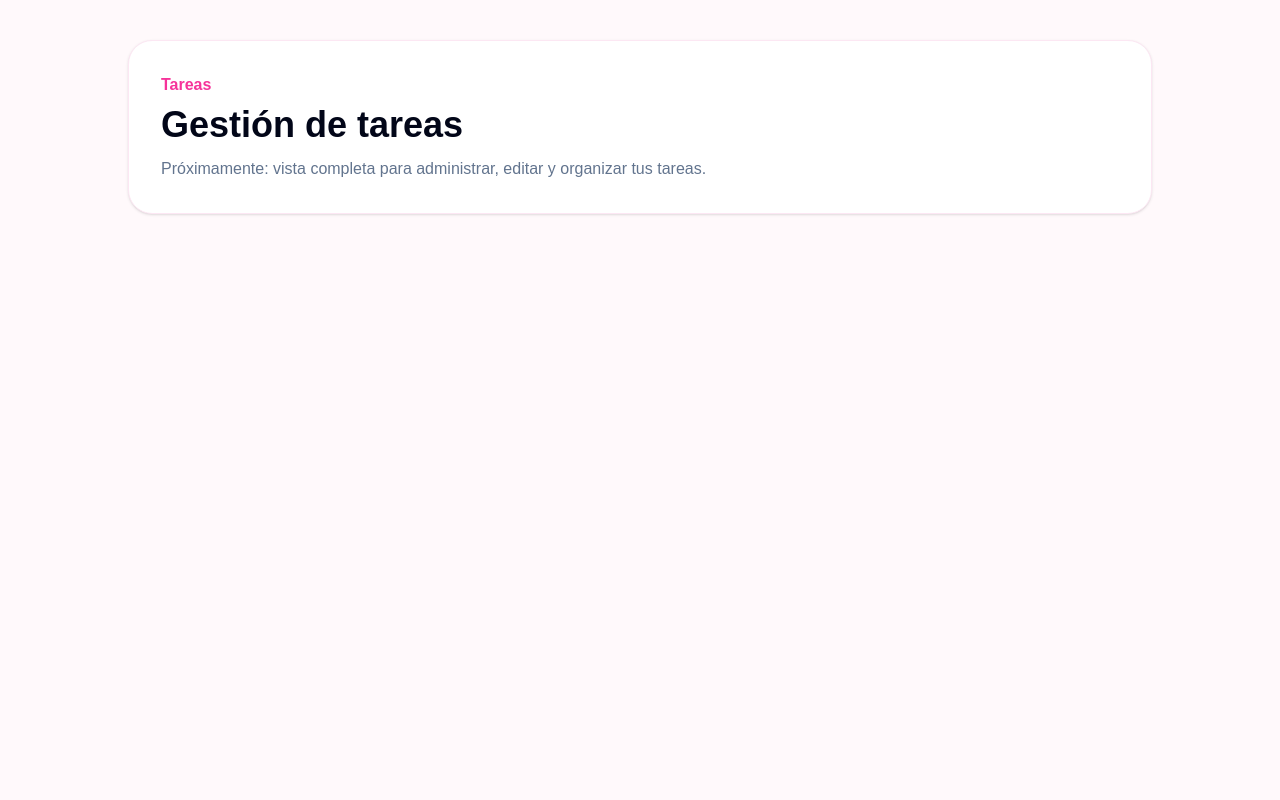
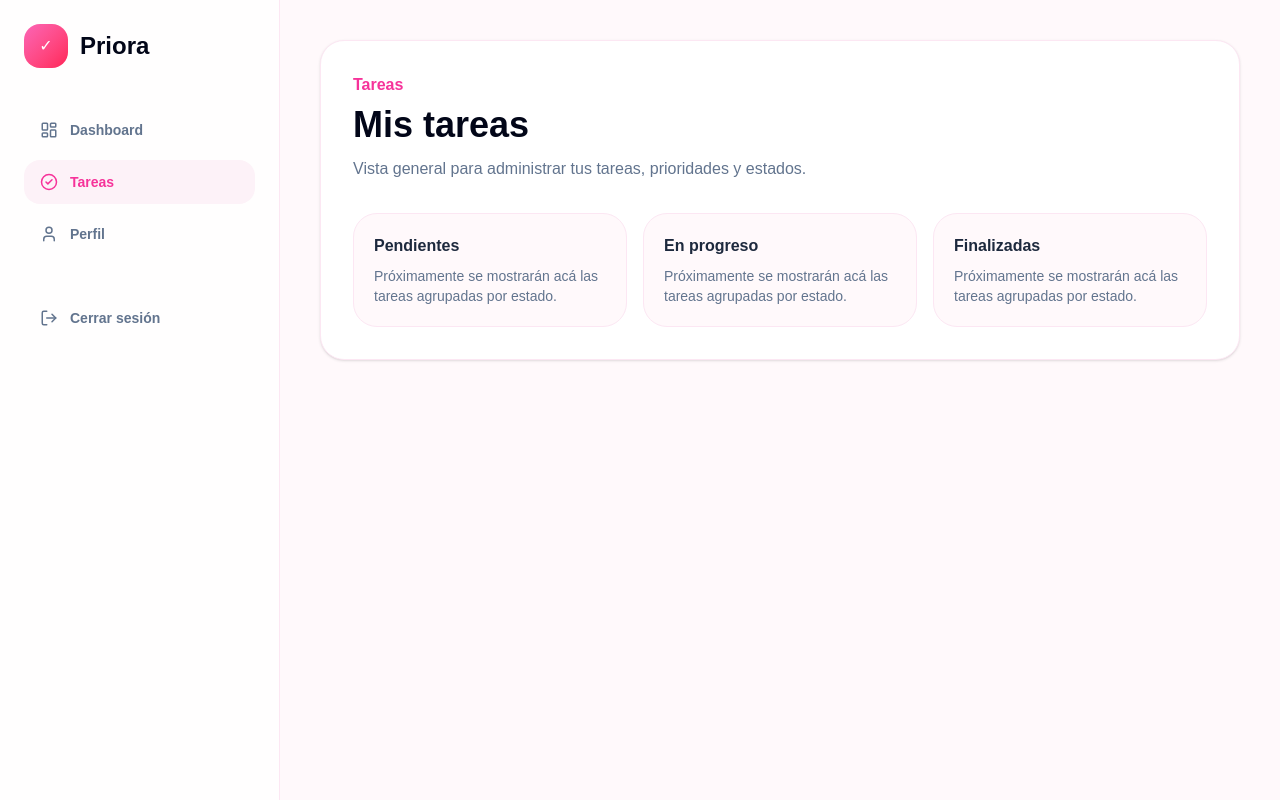
Before and after one commit to moracicero/priora, a Next.js app: page /tasks in a window 1280 px wide. Built offline with nearby package versions, Linux system fonts and the light colour scheme; no server answers.

Commit message:
feat: add app shell and secondary views

```diff
--- a/app/profile/page.tsx
+++ b/app/profile/page.tsx
@@ -1,13 +1,33 @@
+import { AppShell } from "../../components/layout/AppShell";
+
 export default function ProfilePage() {
   return (
-    <main className="min-h-screen bg-[#FFF9FB] p-10 text-slate-950">
-      <section className="mx-auto max-w-5xl rounded-3xl border border-pink-100 bg-white p-8 shadow-sm">
+    <AppShell>
+      <section className="rounded-3xl border border-pink-100 bg-white p-8 shadow-sm">
         <p className="font-bold text-pink-500">Perfil</p>
         <h1 className="mt-2 text-4xl font-black">Mi perfil</h1>
         <p className="mt-3 text-slate-500">
-          Próximamente: información de usuario, estadísticas personales y preferencias.
+          Espacio para visualizar información del usuario, métricas personales y preferencias.
         </p>
+
+        <div className="mt-8 grid gap-4 md:grid-cols-4">
+          {[
+            ["📋", "Tareas", "Gestioná tu productividad"],
+            ["🔥", "Progreso", "Medí tu avance semanal"],
+            ["⚡", "Prioridad", "Detectá tareas importantes"],
+            ["✨", "IA", "Recibí sugerencias inteligentes"],
+          ].map(([icon, title, text]) => (
+            <article
+              key={title}
+              className="rounded-3xl border border-pink-100 bg-[#FFF9FB] p-5"
+            >
+              <p className="text-3xl">{icon}</p>
+              <h2 className="mt-3 font-black">{title}</h2>
+              <p className="mt-1 text-sm text-slate-500">{text}</p>
+            </article>
+          ))}
+        </div>
       </section>
-    </main>
+    </AppShell>
   );
 }
--- a/app/tasks/page.tsx
+++ b/app/tasks/page.tsx
@@ -1,13 +1,29 @@
+import { AppShell } from "../../components/layout/AppShell";
+
 export default function TasksPage() {
   return (
-    <main className="min-h-screen bg-[#FFF9FB] p-10 text-slate-950">
-      <section className="mx-auto max-w-5xl rounded-3xl border border-pink-100 bg-white p-8 shadow-sm">
+    <AppShell>
+      <section className="rounded-3xl border border-pink-100 bg-white p-8 shadow-sm">
         <p className="font-bold text-pink-500">Tareas</p>
-        <h1 className="mt-2 text-4xl font-black">Gestión de tareas</h1>
+        <h1 className="mt-2 text-4xl font-black">Mis tareas</h1>
         <p className="mt-3 text-slate-500">
-          Próximamente: vista completa para administrar, editar y organizar tus tareas.
+          Vista general para administrar tus tareas, prioridades y estados.
         </p>
+
+        <div className="mt-8 grid gap-4 md:grid-cols-3">
+          {["Pendientes", "En progreso", "Finalizadas"].map((title) => (
+            <article
+              key={title}
+              className="rounded-3xl border border-pink-100 bg-[#FFF9FB] p-5"
+            >
+              <h2 className="font-black text-slate-800">{title}</h2>
+              <p className="mt-2 text-sm text-slate-500">
+                Próximamente se mostrarán acá las tareas agrupadas por estado.
+              </p>
+            </article>
+          ))}
+        </div>
       </section>
-    </main>
+    </AppShell>
   );
 }
--- /dev/null
+++ b/components/layout/AppShell.tsx
@@ -0,0 +1,70 @@
+"use client";
+
+import Link from "next/link";
+import { usePathname, useRouter } from "next/navigation";
+import { CheckCircle2, LayoutDashboard, LogOut, User } from "lucide-react";
+import { signOut } from "../../hooks/useAuth";
+
+const links = [
+  { href: "/dashboard", label: "Dashboard", icon: LayoutDashboard },
+  { href: "/tasks", label: "Tareas", icon: CheckCircle2 },
+  { href: "/profile", label: "Perfil", icon: User },
+];
+
+export function AppShell({ children }: { children: React.ReactNode }) {
+  const pathname = usePathname();
+  const router = useRouter();
+
+  async function handleLogout() {
+    await signOut();
+    router.push("/dashboard");
+    router.refresh();
+  }
+
+  return (
+    <main className="min-h-screen bg-[#FFF9FB] text-slate-950">
+      <div className="grid min-h-screen lg:grid-cols-[280px_1fr]">
+        <aside className="hidden border-r border-pink-100 bg-white/80 p-6 lg:block">
+          <div className="flex items-center gap-3">
+            <div className="flex h-11 w-11 items-center justify-center rounded-2xl bg-gradient-to-br from-pink-400 to-rose-500 text-white">
+              ✓
+            </div>
+            <span className="text-2xl font-black">Priora</span>
+          </div>
+
+          <nav className="mt-10 space-y-2">
+            {links.map((item) => {
+              const Icon = item.icon;
+              const active = pathname === item.href;
+
+              return (
+                <Link
+                  key={item.href}
+                  href={item.href}
+                  className={`flex w-full items-center gap-3 rounded-2xl px-4 py-3 text-sm font-bold ${
+                    active
+                      ? "bg-pink-50 text-pink-500"
+                      : "text-slate-500 hover:bg-pink-50 hover:text-pink-500"
+                  }`}
+                >
+                  <Icon size={18} />
+                  {item.label}
+                </Link>
+              );
+            })}
+          </nav>
+
+          <button
+            onClick={handleLogout}
+            className="mt-10 flex w-full items-center gap-3 rounded-2xl px-4 py-3 text-sm font-bold text-slate-500 hover:bg-pink-50 hover:text-pink-500"
+          >
+            <LogOut size={18} />
+            Cerrar sesión
+          </button>
+        </aside>
+
+        <section className="p-6 lg:p-10">{children}</section>
+      </div>
+    </main>
+  );
+}
```
